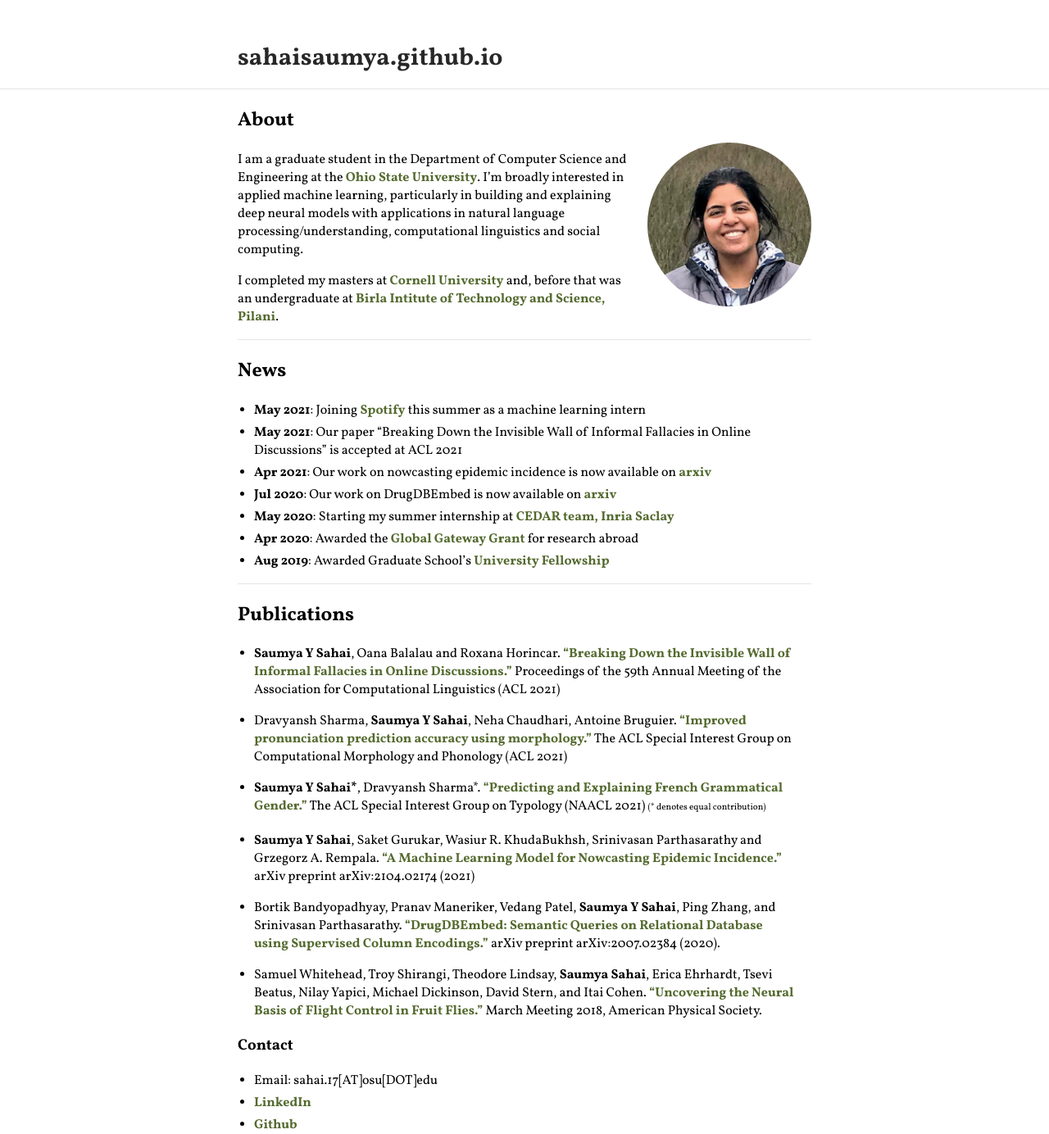
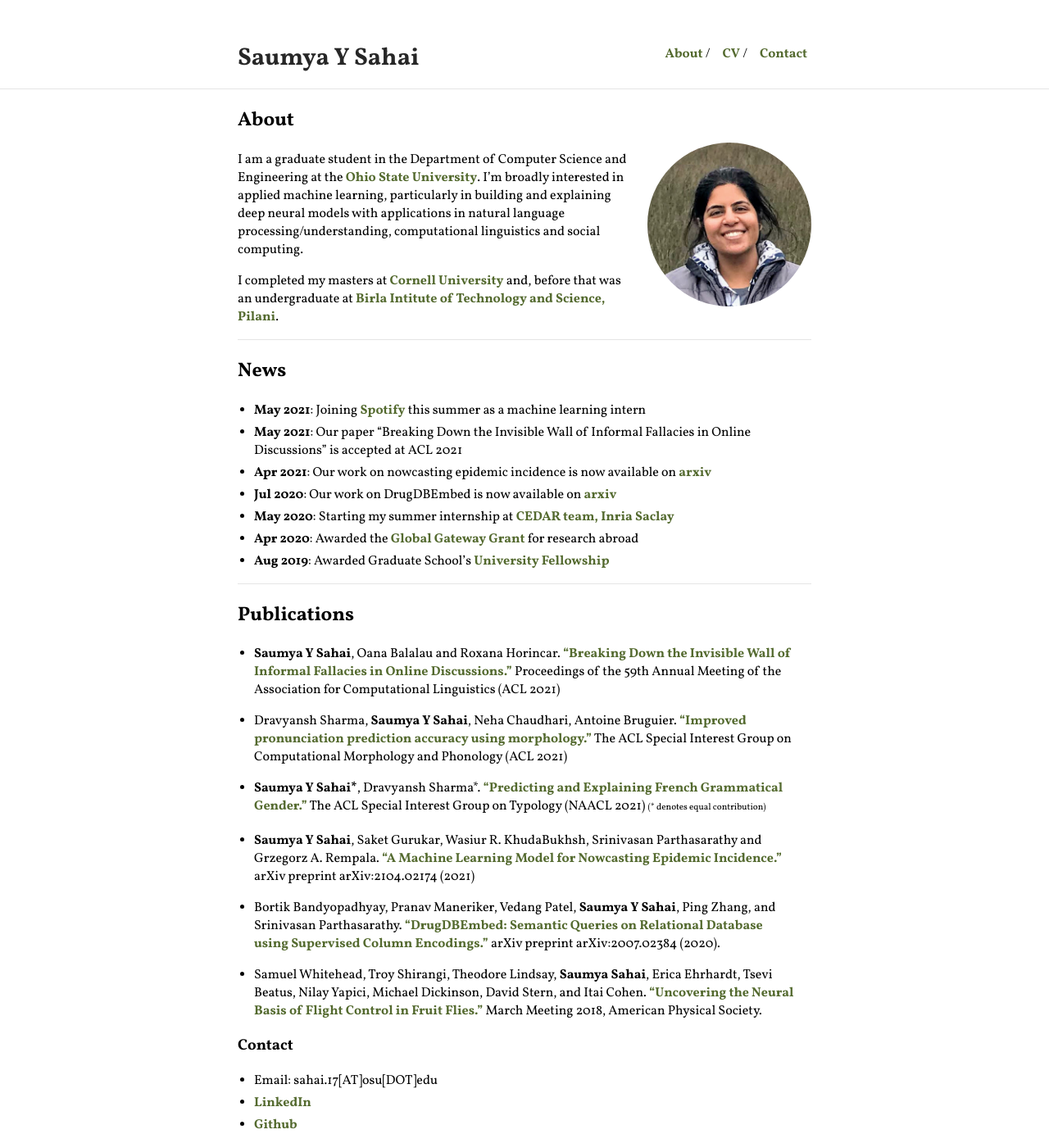
Before and after one commit to sahaisaumya/sahaisaumya.github.io, a Jekyll site: the page built from index.md, in a window 1280 px wide. Shown: the whole page at 82% size. Built offline with Jekyll 4.4.1, drawn with Linux system fonts in a browser that asks for light colours; our own code applies the rules of GitHub Pages for plain Markdown files; part of the change alters nothing that is shown.

Commit message:
Update _config.yml

```diff
--- a/_config.yml
+++ b/_config.yml
@@ -1,22 +1,22 @@
-# title: Saumya Y Sahai
-# authors: Saumya Y Sahai
-# url: "https://sahaisaumya.github.io"
-# baseurl: ""
+title: Saumya Y Sahai
+authors: Saumya Y Sahai
+url: "https://sahaisaumya.github.io"
+baseurl: ""
 
-# markdown: kramdown
+markdown: kramdown
 
-# sass:
-#     style: compressed
-#     sass_dir: _sass
+sass:
+    style: compressed
+    sass_dir: _sass
 
-# tracking_id: UA-179107942-1
+tracking_id: UA-179107942-1
 
-# nav:
-#  - name: "About"
-#    link: "index"
-#  - name: "CV"
-#    link: "cv"
-# #  - name: "Code"
-# #    link: "https://github.com/sahaisaumya"
-#  - name: "Contact"
-#    link: "contact"
+nav:
+ - name: "About"
+   link: "index"
+ - name: "CV"
+   link: "cv"
+#  - name: "Code"
+#    link: "https://github.com/sahaisaumya"
+ - name: "Contact"
+   link: "contact"
```
